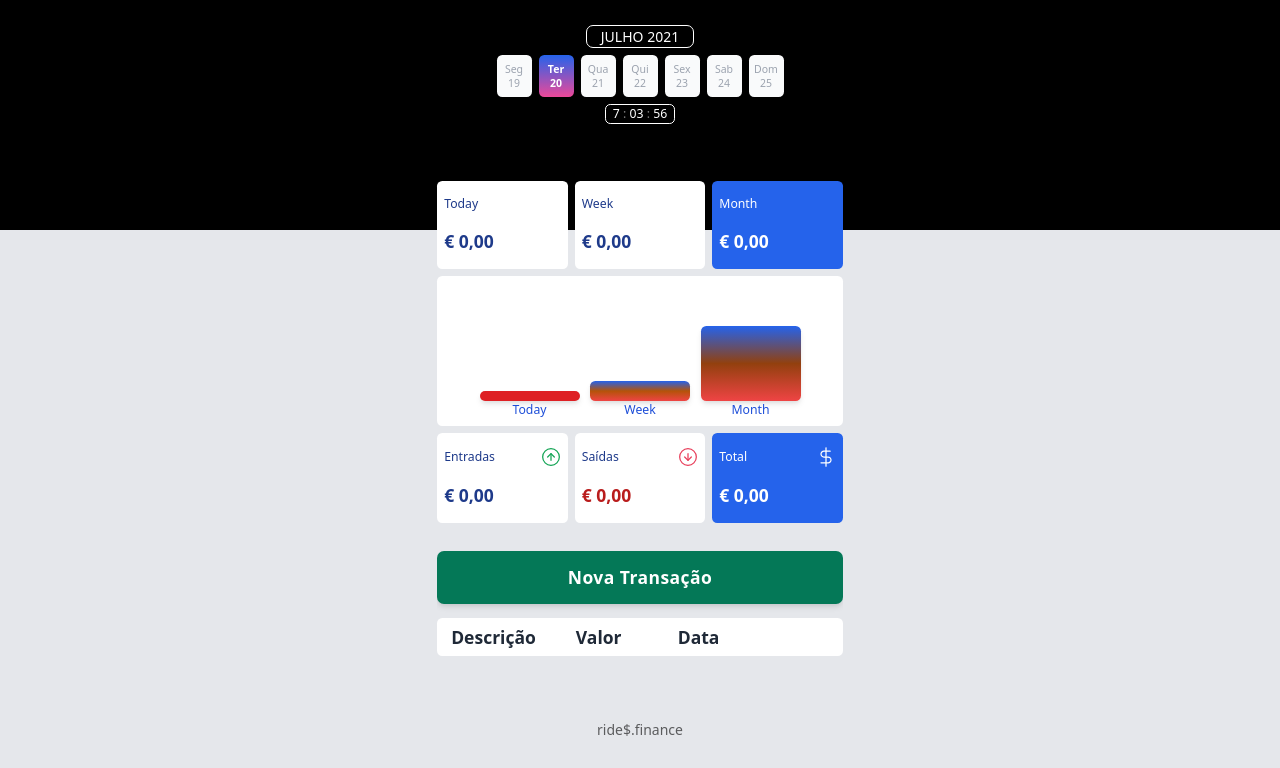
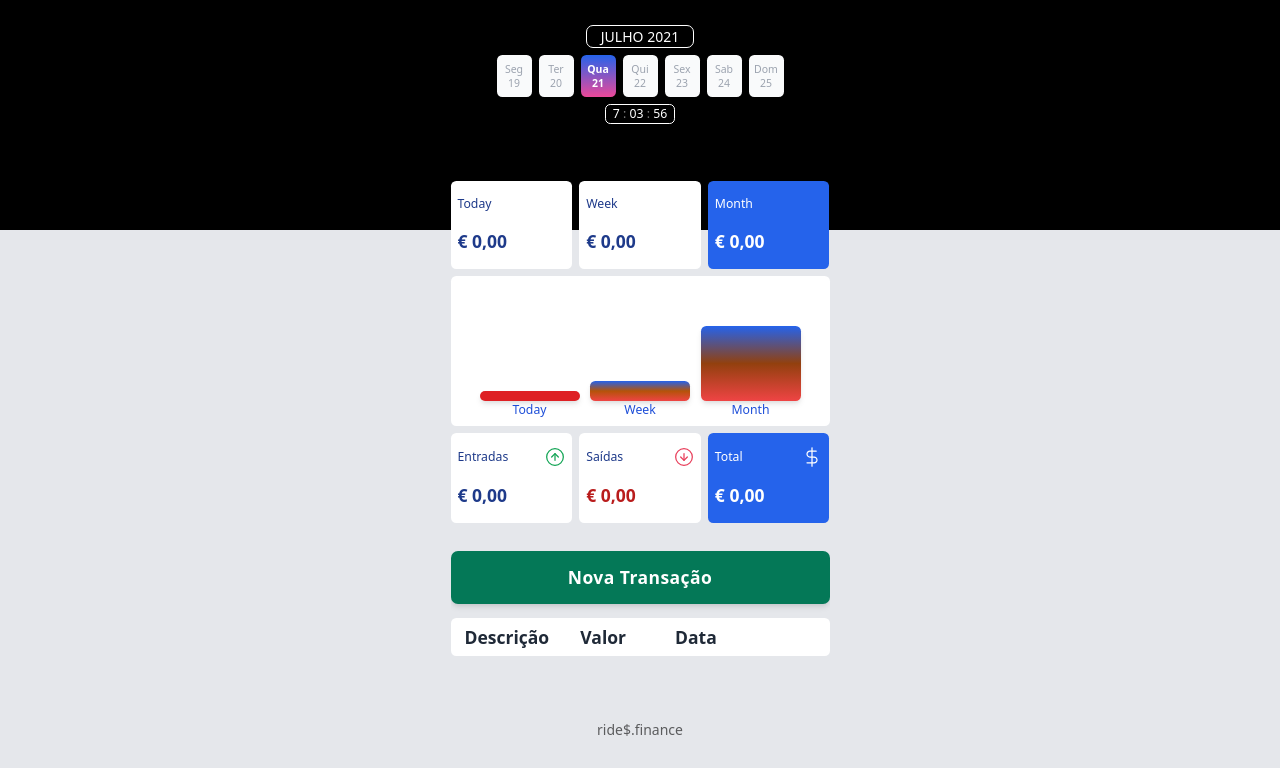
Before and after one commit to Claudio-Lins/rides, a website: page index.html in a window 1280 px wide. Shown: the part 70-838 px from the top of the page. Drawn offline with Linux system fonts and the light colour scheme.

Commit message:
dia da semana

```diff
--- a/index.html
+++ b/index.html
@@ -239,7 +239,7 @@
         <span id="segundo" class="">00</span>
       </div>
     </header>
-    <main class="md:w-1/3 px-3 mx-auto">
+    <main class="md:w-[400px] px-3 mx-auto">
       <section id="balance" class="-mt-14 grid grid-cols-3 gap-2">
         <h2 class="sr-only">Balanço</h2>
 
--- a/scripts/week.js
+++ b/scripts/week.js
@@ -286,7 +286,10 @@ let boxDayFive = document.querySelector("#dayFive");
 let boxDaySix = document.querySelector("#daySix");
 let boxDaySeven = document.querySelector("#daySeven");
 
-let presentDayWeek = dayOneOfWeek(dt).getUTCDay() + 1;
+myDate = new Date();
+diaSemana = myDate.getDay() - 1;
+
+let presentDayWeek = dayOneOfWeek(dt).getUTCDay() + diaSemana;
 switch (presentDayWeek) {
   case 0:
     boxDaySeven.classList.add("diaAtual");
@@ -331,4 +334,7 @@ switch (presentDayWeek) {
   // console.log(daySevenOfWeek(dt).getUTCDay());
   // console.log(presentDayWeek = dayOneOfWeek(dt).getDay());
 
-console.log(dayOneOfWeek(dt).getUTCDay());
+
+
+
+  console.log(diaSemana);
```
Also changed, not shown: styles.css. Lines whose indentation alone changed are shown as unchanged.
